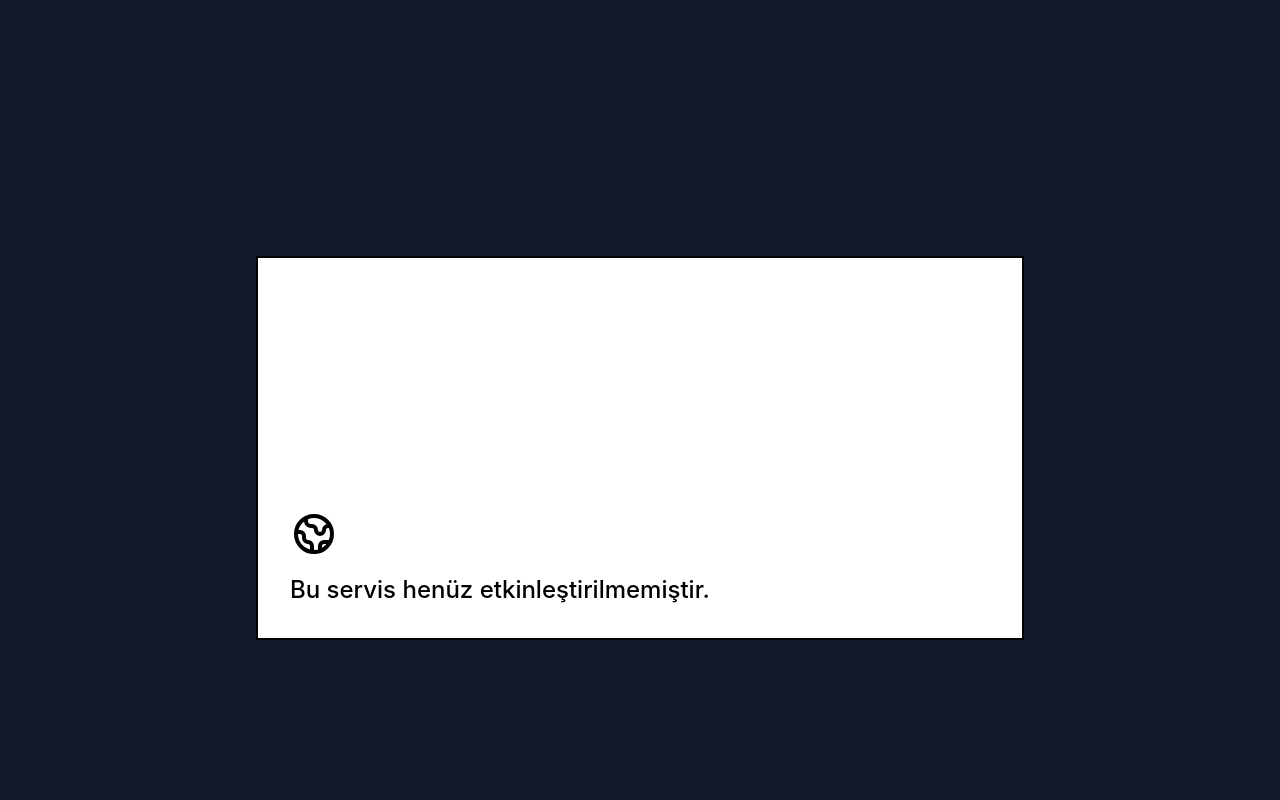
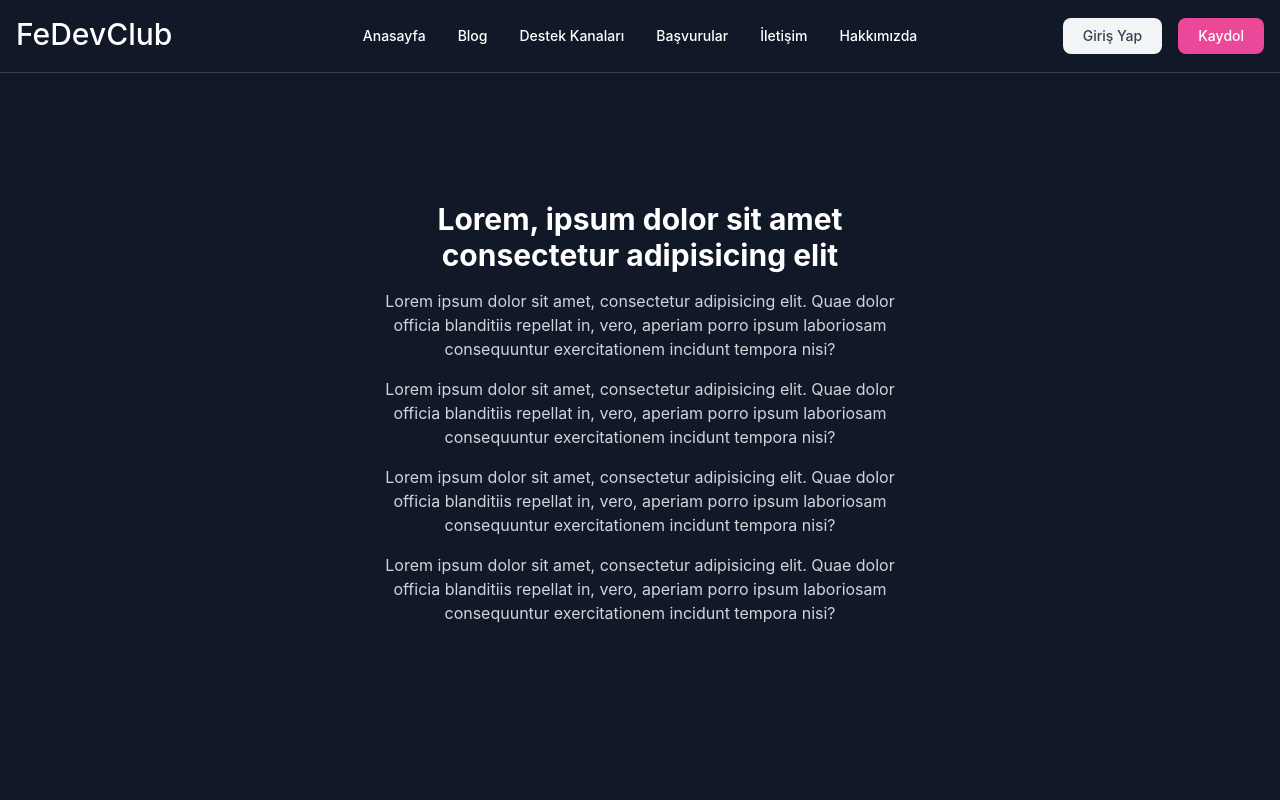
Before and after one commit to berkkaratas/devclub, a React (Create React App) app in the folder client/: page /about in a window 1280 px wide. Shown: the top 800 px of the page. Built offline with nearby package versions, Linux system fonts and the light colour scheme.

Commit message:
about page updated

```diff
--- a/client/package.json
+++ b/client/package.json
@@ -3,9 +3,11 @@
   "version": "0.1.0",
   "private": true,
   "dependencies": {
+    "@tailwindcss/forms": "^0.5.2",
     "@testing-library/jest-dom": "^5.16.5",
     "@testing-library/react": "^13.3.0",
     "@testing-library/user-event": "^13.5.0",
+    "daisyui": "^2.24.0",
     "react": "^18.2.0",
     "react-dom": "^18.2.0",
     "react-router-dom": "^6.3.0",
--- /dev/null
+++ b/client/src/components/About/AboutContent.js
@@ -0,0 +1,34 @@
+import React from 'react'
+
+export default function AboutContent() {
+  return (
+    <div className='py-32 bg-gray-900'>
+          <div class="max-w-lg mx-auto text-center">
+               <h2 class="text-2xl font-bold text-white md:text-3xl">
+               Lorem, ipsum dolor sit amet consectetur adipisicing elit
+               </h2>
+
+               <p class="hidden text-gray-300 sm:mt-4 sm:block">
+               Lorem ipsum dolor sit amet, consectetur adipisicing elit. Quae dolor
+               officia blanditiis repellat in, vero, aperiam porro ipsum laboriosam
+               consequuntur exercitationem incidunt tempora nisi?
+               </p>
+               <p class="hidden text-gray-300 sm:mt-4 sm:block">
+               Lorem ipsum dolor sit amet, consectetur adipisicing elit. Quae dolor
+               officia blanditiis repellat in, vero, aperiam porro ipsum laboriosam
+               consequuntur exercitationem incidunt tempora nisi?
+               </p>
+               <p class="hidden text-gray-300 sm:mt-4 sm:block">
+               Lorem ipsum dolor sit amet, consectetur adipisicing elit. Quae dolor
+               officia blanditiis repellat in, vero, aperiam porro ipsum laboriosam
+               consequuntur exercitationem incidunt tempora nisi?
+               </p>
+               <p class="hidden text-gray-300 sm:mt-4 sm:block">
+               Lorem ipsum dolor sit amet, consectetur adipisicing elit. Quae dolor
+               officia blanditiis repellat in, vero, aperiam porro ipsum laboriosam
+               consequuntur exercitationem incidunt tempora nisi?
+               </p>
+          </div>
+    </div>
+  )
+}
--- a/client/src/components/About/index.js
+++ b/client/src/components/About/index.js
@@ -1,10 +1,14 @@
 import React from 'react'
-import PendingFeatures from '../WorkInProgress/PendingFeatures'
+import Header from '../Home/Header'
+import Footer from '../Home/Footer'
+import AboutContent from './AboutContent'
 
 export default function About() {
   return (
     <div>
-      <PendingFeatures/>
+      <Header></Header>
+      <AboutContent></AboutContent>
+      <Footer></Footer>
     </div>
   )
 }
--- a/client/src/components/Blog/index.js
+++ b/client/src/components/Blog/index.js
@@ -1,5 +1,4 @@
 import React from 'react'
-import Header from '../Home/Header'
 import BlogHeadher from './BlogHeadher'
 import BlogList from './BlogList'
 import BlogSideMenu from './BlogSideMenu'
--- a/client/tailwind.config.js
+++ b/client/tailwind.config.js
@@ -6,5 +6,7 @@ module.exports = {
   theme: {
     extend: {},
   },
-  plugins: [],
+  plugins: [
+    require('daisyui'),
+  ],
 }
```
Also changed, not shown: 2 other files (tests, documents, lock files or other folders).
